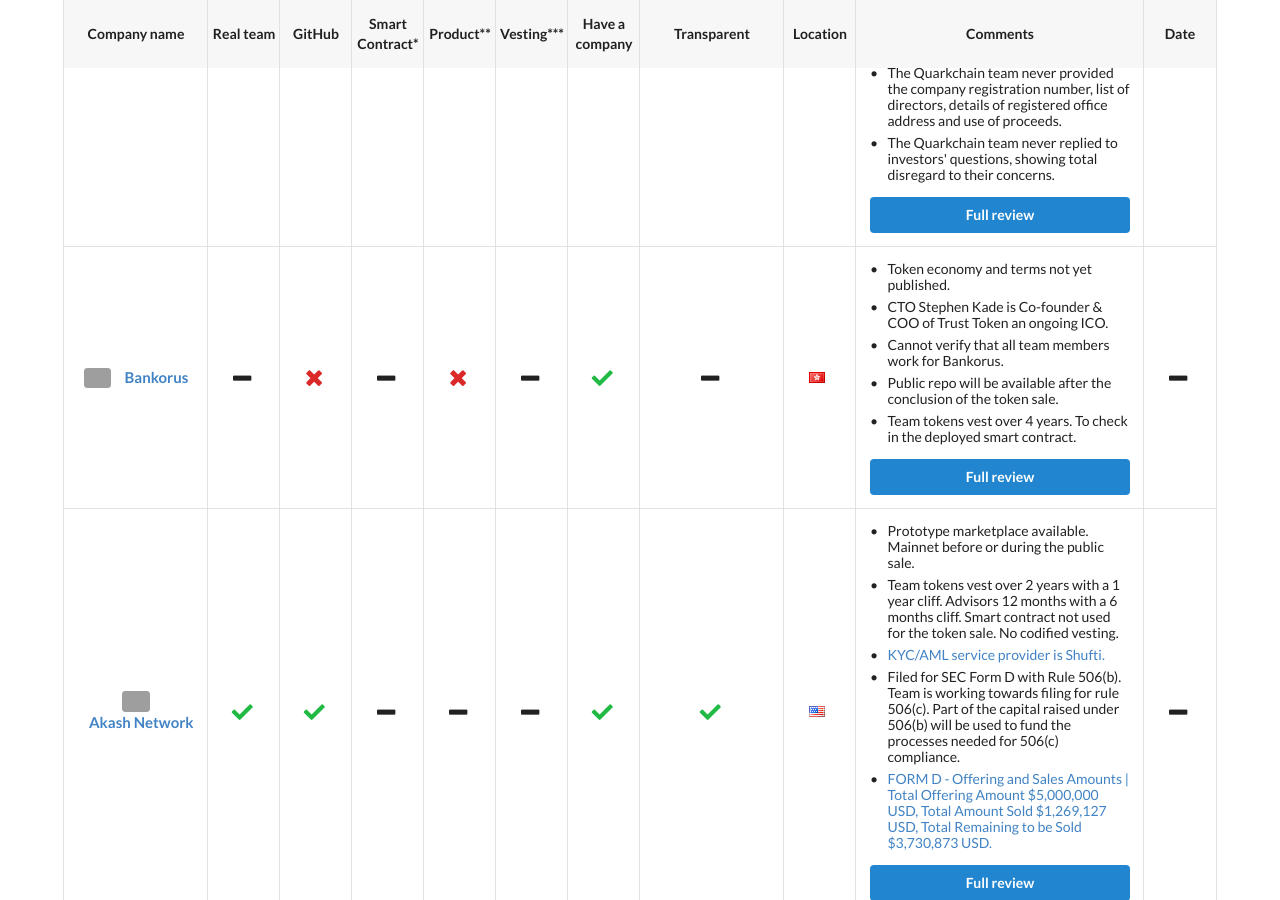
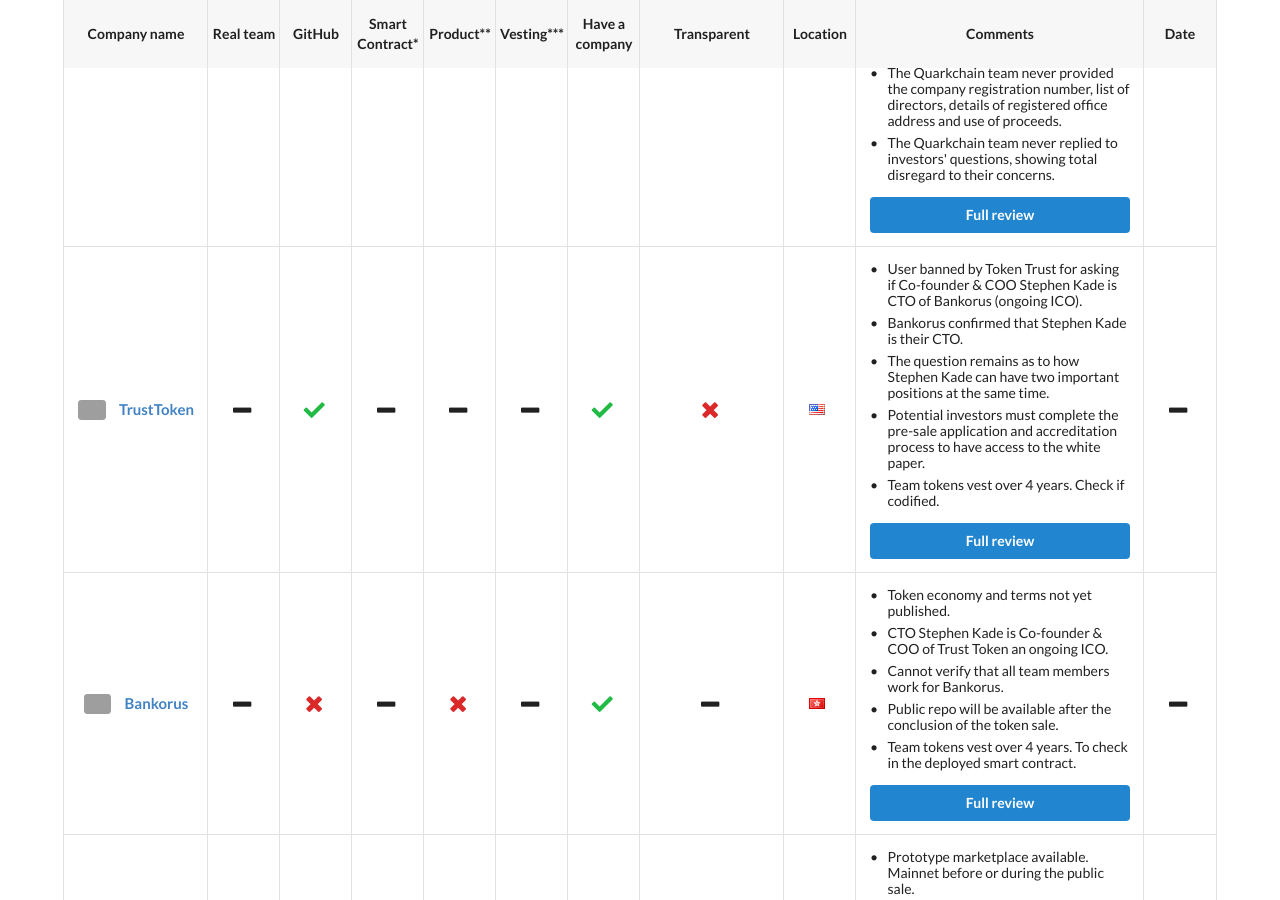
Before and after one commit to ico-check/ico-check, a Jekyll site: the page built from index.md, in a window 1280 px wide and 900 px high, scrolled down 1100 px. Built offline with Jekyll 4.4.1, drawn with Linux system fonts in a browser that asks for light colours; nearby versions of some CDN libraries; grey boxes are pictures that could not be loaded.

Commit message:
82-trusttoken-ico-check
Added Trust Token

```diff
--- a/_data/active-future-icos.yml
+++ b/_data/active-future-icos.yml
@@ -41,6 +41,28 @@
   ico_end_date:
   safe:
   issue_url: https://github.com/ico-check/ico-check/issues/112
+
+- name: TrustToken
+  image: https://i.imgur.com/SLeHnf0.jpg
+  url: https://www.trusttoken.com/
+  real_team:
+  github: true
+  smart_contract:
+  product:
+  min_vesting:
+  have_company: true
+  transparent: false
+  location: United States
+  comments:
+    - content: User banned by Token Trust for asking if Co-founder & COO Stephen Kade is CTO of Bankorus (ongoing ICO).
+    - content: Bankorus confirmed that Stephen Kade is their CTO.
+    - content: The question remains as to how Stephen Kade can have two important positions at the same time.
+    - content: Potential investors must complete the pre-sale application and accreditation process to have access to the white paper.
+    - content: Team tokens vest over 4 years. Check if codified.
+  ico_start_date:
+  ico_end_date:
+  safe: false
+  issue_url: https://github.com/ico-check/ico-check/issues/126
 
 - name: Bankorus
   image: https://i.imgur.com/LZR6NRG.jpg
```
